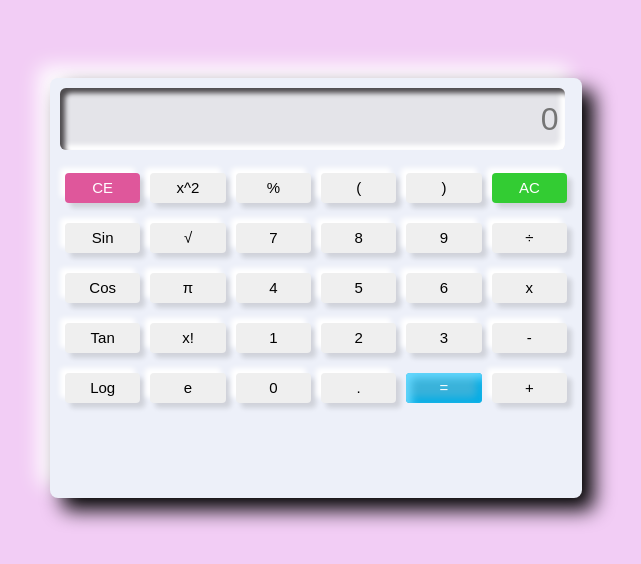
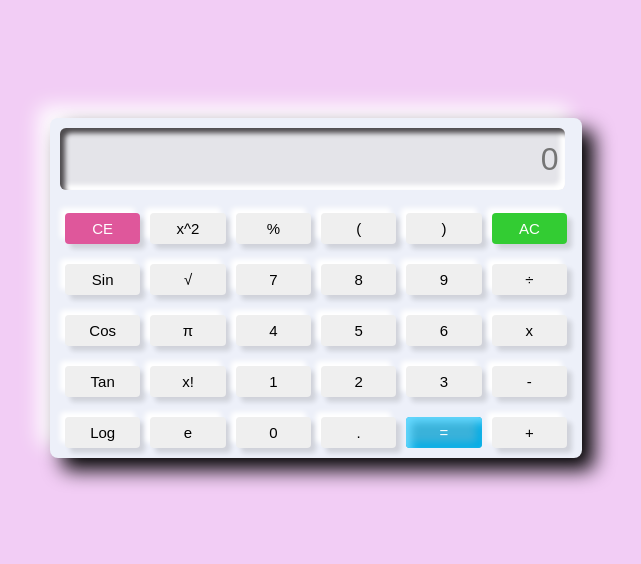
Before and after one commit to quintanarisabel/Calculadora, a plain HTML site: page index.html in a window 1280 px wide. Shown: the part 112-676 px from the top of the page, without its empty margins (324-965 px from the left). Drawn offline with Linux system fonts and the light colour scheme.

Commit message:
Update style.css

```diff
--- a/style.css
+++ b/style.css
@@ -11,7 +11,7 @@ body{
 .contenedor{
     background: #edf0f9;
     width: 40%;   /* ancho */
-    height: 50vh;
+    height: 40vh;
     padding: 10px;
     border-radius: 8px;
     box-shadow: 12px 12px 20px #020202, -12px -12px 20px #ffffff;
@@ -48,7 +48,7 @@ body{
 
 .botones .row button{
     width: 100px;
-    height: 30px;
+    height: 31px;
     font-size: 15px;
     border: none;
     outline: none;
```
